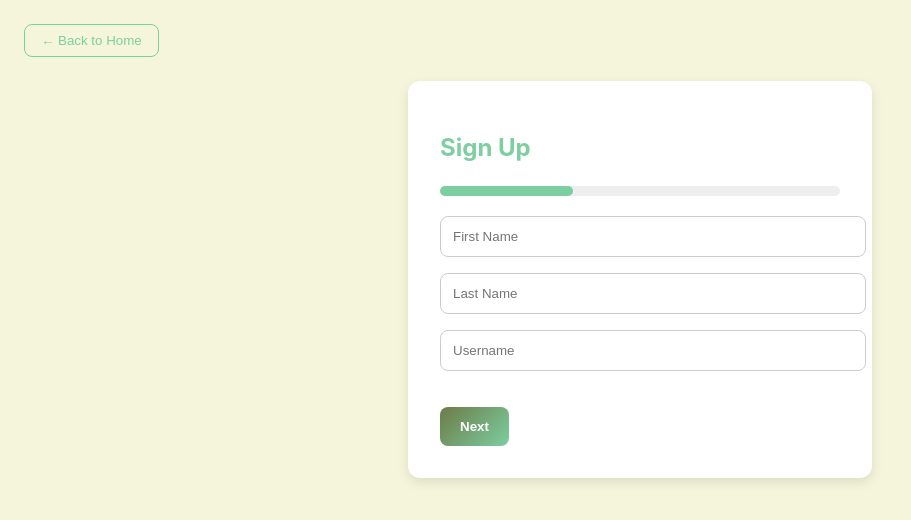
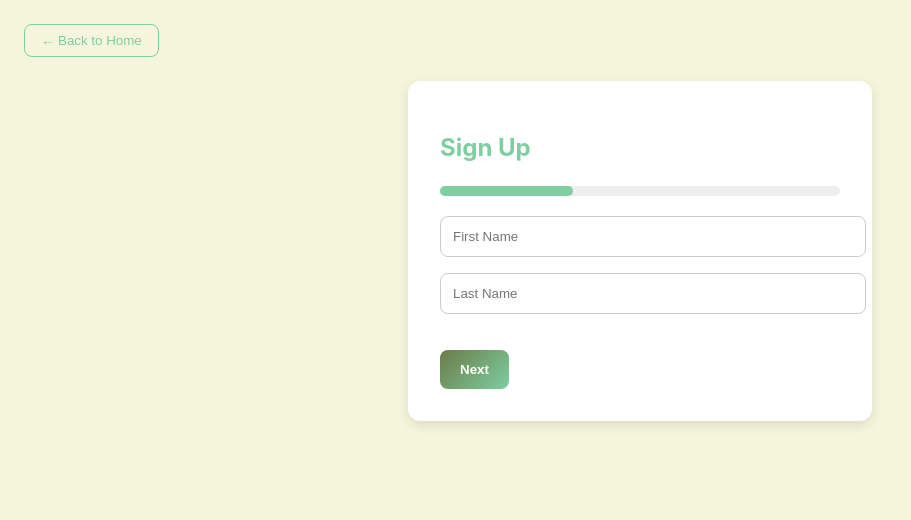
Before and after one commit to anawsai/CEN3031_Summer2025_Project, a React (Create React App) app in the folder frontend/: page / in a window 1280 px wide. Both pictures are taken after a click on the button "Sign Up". Shown: the top 520 px of the page, without its empty margins (0-911 px from the left). Built offline with nearby package versions, Linux system fonts and the light colour scheme.

Commit message:
Username less app test

```diff
--- a/frontend/src/pages/Signup.jsx
+++ b/frontend/src/pages/Signup.jsx
@@ -6,7 +6,6 @@ export function Signup({ setCurrentPage, setIsAuthenticated }) {
   const [formData, setFormData] = useState({
     firstName: '',
     lastName: '',
-    username: '',
     major: '',
     year: '',
     email: '',
@@ -120,13 +119,6 @@ export function Signup({ setCurrentPage, setIsAuthenticated }) {
               placeholder="Last Name"
               style={inputStyle}
             />
-            <input
-              name="username"
-              value={formData.username}
-              onChange={handleChange}
-              placeholder="Username"
-              style={inputStyle}
-            />
           </>
         )}
 
```
Also changed, not shown: 1 other file (tests, documents, lock files or other folders).
